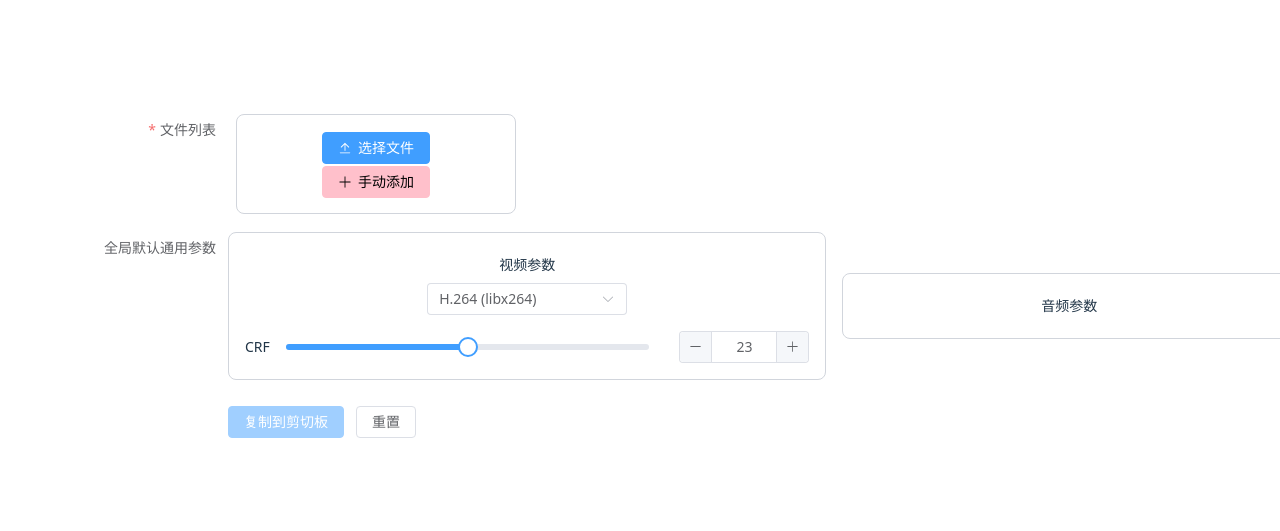
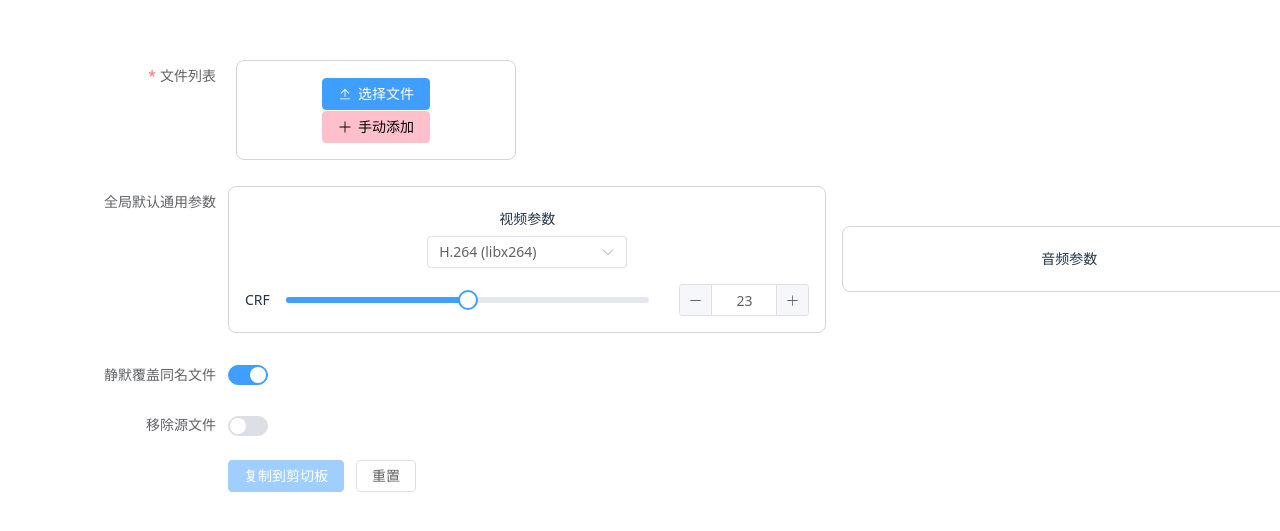
Before and after one commit to zbjumper/ffmpeg-script-vue, a Vue app: page / in a window 1280 px wide. Shown: the part 123-654 px from the top of the page. Built offline with nearby package versions, Linux system fonts and the light colour scheme.

Commit message:
样式优化

```diff
--- a/src/store/script.ts
+++ b/src/store/script.ts
@@ -7,14 +7,21 @@ export const useScriptStore = defineStore("script", () => {
     { id: uuid(), modelType: "control" },
   ]);
 
-  const commonOptions = ref<CommonOptions>({
+  const globalOptions = ref<GlobalOptions>({
     crf: 23,
     videoCodec: "libx264",
+    overwrite: true,
+    removeOrigin: false,
   });
 
   const reset = () => {
     files.value = [{ id: uuid(), modelType: "control" }];
-    commonOptions.value = { crf: 23, videoCodec: "libx264" };
+    globalOptions.value = {
+      crf: 23,
+      videoCodec: "libx264",
+      overwrite: false,
+      removeOrigin: false,
+    };
   };
 
   const outputScript = computed(() => {
@@ -26,16 +33,20 @@ export const useScriptStore = defineStore("script", () => {
         let params = [
           `ffmpeg`,
           `-i "${file.inputPath}"`,
-          `-c:v ${file.commonOptions?.videoCodec || commonOptions.value.videoCodec}`,
+          `-c:v ${globalOptions.value.videoCodec}`,
           `-preset slow`,
-          `-crf ${commonOptions.value.crf}`,
+          `-crf ${globalOptions.value.crf}`,
           `-c:a aac`,
           `-b:a 128k`,
-          `-y "${file.outputPath}"`,
+          globalOptions.value.overwrite ? `-y` : null,
+          `"${file.outputPath}"`,
         ];
+        console.info(params);
 
-        let shells = [params.join(" ")];
-        if (file.removeOrigin) {
+        let shells = [params.filter((item) => item != null).join(" ")];
+        if (
+          globalOptions.value.removeOrigin
+        ) {
           shells.push(`rm "${file.inputPath}"`);
         }
         return shells.join(" && ");
@@ -45,7 +56,7 @@ export const useScriptStore = defineStore("script", () => {
 
   return {
     files,
-    commonOptions,
+    globalOptions,
     outputScript,
     reset,
   };
--- a/src/style.css
+++ b/src/style.css
@@ -67,7 +67,7 @@ button:focus-visible {
   text-align: center;
 }
 
-@media (prefers-color-scheme: light) {
+/* @media (prefers-color-scheme: light) {
   :root {
     color: #213547;
     background-color: #ffffff;
@@ -78,4 +78,15 @@ button:focus-visible {
   button {
     background-color: #f9f9f9;
   }
+} */
+
+:root {
+  color: #213547;
+  background-color: #ffffff;
 }
+a:hover {
+  color: #747bff;
+}
+button {
+  background-color: #f9f9f9;
+}
--- a/src/views/scripts/ScriptView.vue
+++ b/src/views/scripts/ScriptView.vue
@@ -11,7 +11,7 @@
           >
             <div
               v-if="file.modelType == 'control'"
-              class="mx-2 w-[280px] h-[100px] border border-gray-300 rounded-lg flex flex-col items-center justify-center"
+              class="mx-2 mb-2 w-[280px] h-[100px] border border-gray-300 rounded-lg flex flex-col items-center justify-center"
             >
               <div>
                 <el-button type="primary" icon="Upload" @click="onChooseFiles"
@@ -42,19 +42,19 @@
           <div class="grow border border-gray-300 rounded-lg p-4">
             <div>视频参数</div>
             <el-select
-              v-model="scriptStore.commonOptions.videoCodec"
+              v-model="scriptStore.globalOptions.videoCodec"
               placeholder="选择视频编解码器"
               style="width: 200px"
             >
               <el-option label="H.264 (libx264)" value="libx264" />
               <el-option label="H.265 (libx265)" value="libx265" />
-              <el-option label="AV1 (libaom-av1)" value="libaom-av1" />
-              <el-option label="VP9 (libvpx-vp9)" value="libvpx-vp9" />
+              <!-- <el-option label="AV1 (libaom-av1)" value="libaom-av1" />
+              <el-option label="VP9 (libvpx-vp9)" value="libvpx-vp9" /> -->
             </el-select>
             <div class="flex flex-row items-center mt-4">
               <div>CRF</div>
               <el-slider
-                v-model="scriptStore.commonOptions.crf"
+                v-model="scriptStore.globalOptions.crf"
                 class="ml-4"
                 :min="18"
                 :max="28"
@@ -65,6 +65,14 @@
           <div class="grow border border-gray-300 rounded-lg p-4 ml-4">
             <div>音频参数</div>
           </div>
+        </div>
+      </el-form-item>
+      <el-form-item label="静默覆盖同名文件">
+        <el-switch v-model="scriptStore.globalOptions.overwrite" />
+      </el-form-item>
+      <el-form-item label="移除源文件">
+        <div>
+          <el-switch v-model="scriptStore.globalOptions.removeOrigin" />
         </div>
       </el-form-item>
       <el-form-item>
@@ -119,7 +127,6 @@ const showDrawer = (index: number) => {
       modelType: "file",
       startTimeEnable: false,
       endTimeEnable: false,
-      removeOrigin: false,
     };
   }
   isDrawerShow.value = true;
@@ -183,6 +190,7 @@ const onChooseFiles = () => {
             startTimeEnable: false,
             endTimeEnable: false,
             removeOrigin: false,
+            commonOptions: {},
           } as SingleFileModel);
         }
       }
--- a/src/views/scripts/single/SingleVideoDetail.vue
+++ b/src/views/scripts/single/SingleVideoDetail.vue
@@ -25,7 +25,7 @@
         ></el-input>
       </el-form-item>
       <el-form-item label="设定开始时间">
-        <div>
+        <div class="flex flex-row items-center">
           <el-switch v-model="file.startTimeEnable" />
           <time-selector
             v-if="file.startTimeEnable && file.startTime"
@@ -36,17 +36,12 @@
 
       <!-- 当开始时间开启时，显示设定结束时间 -->
       <el-form-item label="设定结束时间" v-if="file.startTimeEnable">
-        <div>
+        <div class="flex flex-row items-center">
           <el-switch v-model="file.endTimeEnable" />
           <time-selector
             v-if="file.endTimeEnable && file.endTime"
             v-model="file.endTime"
           />
-        </div>
-      </el-form-item>
-      <el-form-item label="移除源文件">
-        <div>
-          <el-switch v-model="file.removeOrigin" />
         </div>
       </el-form-item>
       <el-form-item>
--- a/src/views/scripts/single/SingleVideoThumbnail.vue
+++ b/src/views/scripts/single/SingleVideoThumbnail.vue
@@ -6,7 +6,7 @@
   >
     <div class="text-red-400">{{ file.inputPath }} </div>
     <div class="text-green-600">{{ file.outputPath }}</div>
-    <div v-if="file.startTime || file.endTime">
+    <div v-if="(file.startTimeEnable && file.startTime) || (file.endTimeEnable && file.endTime)">
       {{
         file.startTime
           ? `${file.startTime.hours
```
Also changed, not shown: types/script.d.ts (+30 -11 lines).
